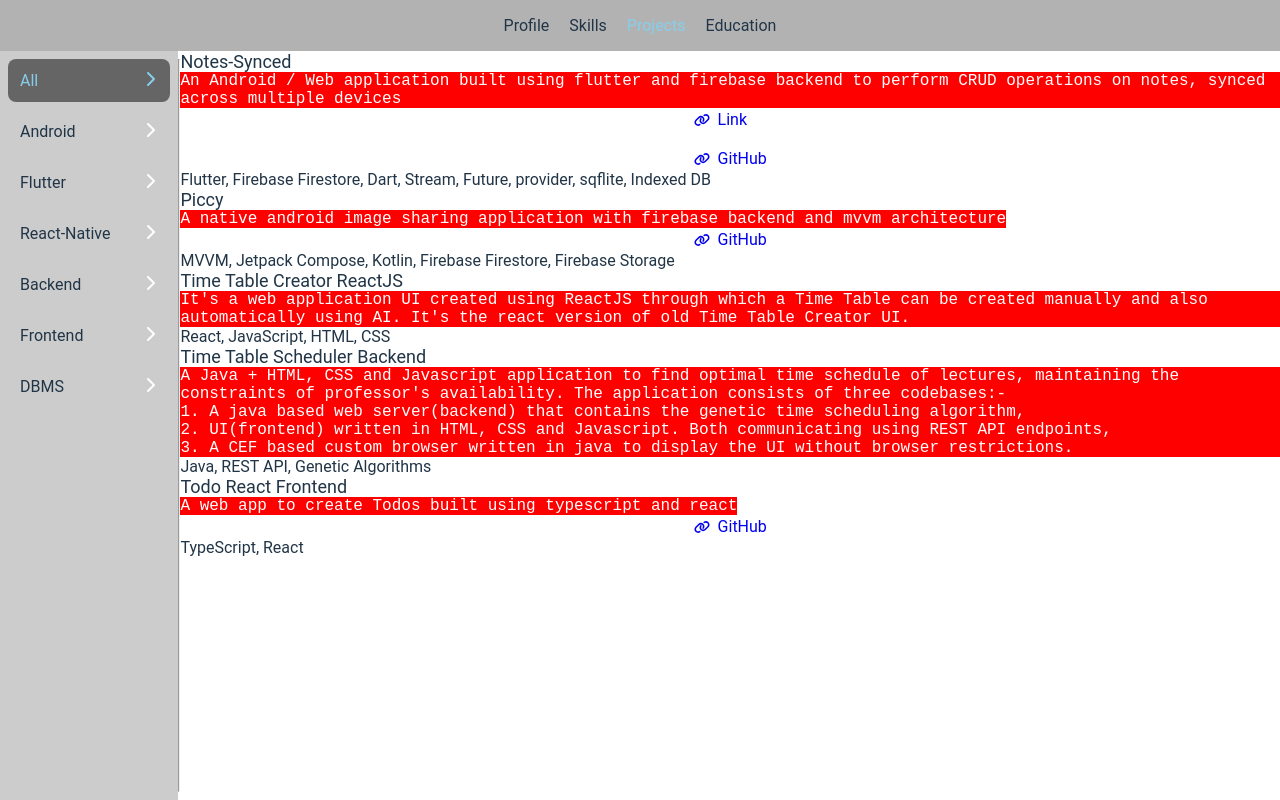
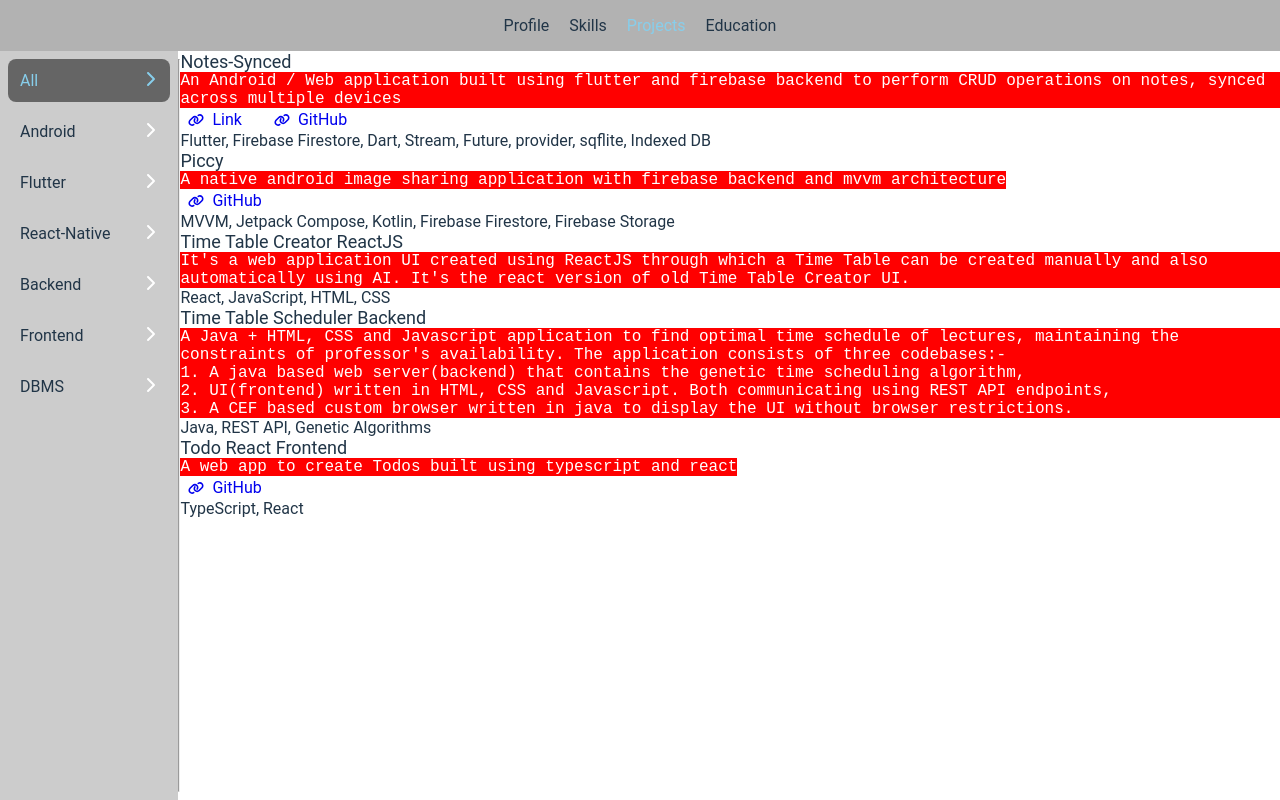
Before and after one commit to srideep-banerjee/Portfolio, a React (Vite) app: page / in a window 1280 px wide. Both pictures are taken after a click on the item "Projects". Built offline with nearby package versions, Linux system fonts and the light colour scheme.

Commit message:
Changed project screen css

```diff
--- a/src/styles/Projects.css
+++ b/src/styles/Projects.css
@@ -31,8 +31,9 @@
 
 .project-links-container {
     display: flex;
+    flex-direction: row;
+    width: 100%;
     gap: 16px;
-    justify-content: stretch;
 }
 
 .project-link {
```
